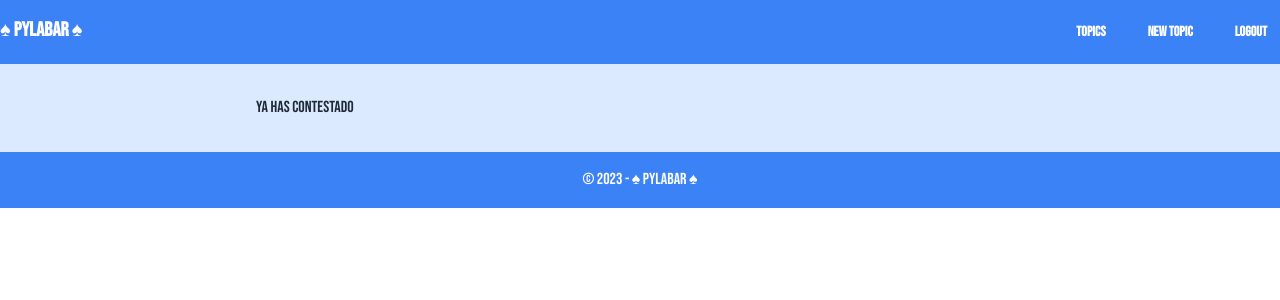
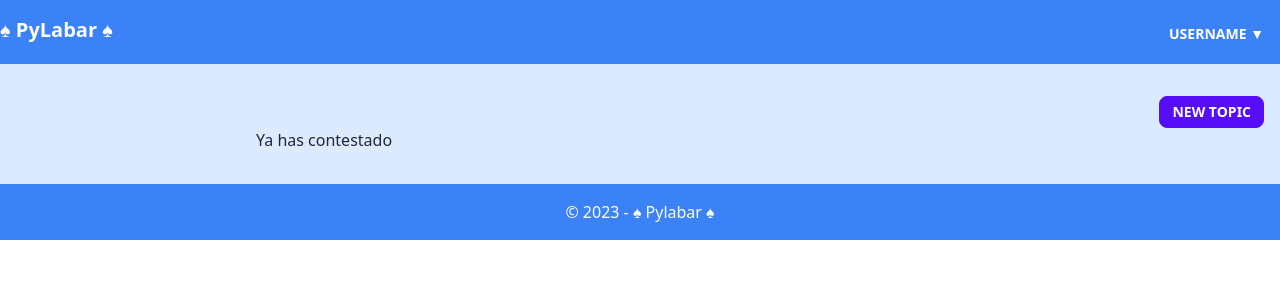
Before and after one commit to ThePhrontistery/py-labar, a Python web app: template templates/rating.html in a window 1280 px wide. Shown: the top 300 px of the page. Run offline with Jinja, Linux system fonts and the light colour scheme; the template is opened without the code that fills it, so the values that code supplies are empty; some libraries are stand-ins or nearby versions.

Commit message:
cambios navbar

```diff
--- a/app/business/users/controllers/user.py
+++ b/app/business/users/controllers/user.py
@@ -42,3 +42,7 @@ async def register(username: str = Form(...), email: str = Form(...), password:
     create_user_request = CreateUserRequest(username=username, email=email, password=password)
     await user_service.create_user(create_user_request)
     return RedirectResponse(url="/", status_code=302)
+
+@router.get("/", name="logout_user")
+async def logout_user(request: Request):
+    return templates.TemplateResponse("index.html", {"request": request})
--- a/templates/base.html
+++ b/templates/base.html
@@ -1,39 +1,77 @@
-<!doctype html>
+<!DOCTYPE html>
 <html lang="en" data-theme="light">
   <head>
-    <meta charset="UTF-8">
-    <meta name="viewport" content="width=device-width, initial-scale=1.0">
-    <link rel="shortcut icon" href="{{ url_for('static', path='/favicon.ico') }}">
+    <meta charset="UTF-8" />
+    <meta name="viewport" content="width=device-width, initial-scale=1.0" />
+    <link
+      rel="shortcut icon"
+      href="{{ url_for('static', path='/favicon.ico') }}"
+    />
     <title>♠ PyLabar</title>
     <script src="https://unpkg.com/htmx.org"></script>
-    <link href="https://cdn.jsdelivr.net/npm/daisyui@2.51.2/dist/full.css" rel="stylesheet" type="text/css" />
+    <link
+      href="https://cdn.jsdelivr.net/npm/daisyui@2.51.2/dist/full.css"
+      rel="stylesheet"
+      type="text/css"
+    />
     <script src="https://cdn.tailwindcss.com"></script>
-    <link href="https://fonts.googleapis.com/css2?family=Bebas+Neue&display=swap" rel="stylesheet">
+    <link
+      href="https://fonts.googleapis.com/css2?family=Bebas+Neue&display=swap"
+      rel="stylesheet"
+    />
     <style>
-        body {
-            font-family: 'Bebas Neue', sans-serif;
+      .dropdown {
+        position: relative;
+        display: inline-block;
       }
 
-        fieldset {
-            border: 1px solid rgb(19, 171, 219);
-            padding: 20px;
-            margin-bottom: 20px; /* Adds bottom space */
+      .dropdown-content {
+        display: none;
+        position: absolute;
+        background-color: #fff; /* Color de fondo del desplegable */
+        box-shadow: 0 4px 6px rgba(0, 0, 0, 0.1);
+        z-index: 1;
       }
 
-        legend {
-            font-weight: bold;
-            font-size: 1.2em;
+      .dropdown:hover .dropdown-content {
+        display: block;
       }
 
-        .bordered {
-            border: solid rgb(19, 171, 219) 2px;
-            border-radius: 20px;
+      .dropdown-btn {
+        color: #fff; /* Texto en blanco */
+        border-radius: 5px; /* Bordes redondeados */
+        padding: 10px 15px; /* Espaciado interno */
+        cursor: pointer;
+        transition: background-color 0.3s, color 0.3s;
       }
 
-        .tr_index{
-            border: 1px solid rgb(19, 171, 219);
-            border-style: solid;
-            border-color: #0174B3;
+      .dropdown-btn:hover {
+        background-color: #0056b3; /* Fondo más oscuro al pasar el mouse */
+      }
+
+      .center-btn {
+        text-align: center;
+      }
+
+      .bordered-dropdown {
+        padding: 10px;
+      }
+
+      .bordered-dropdown a {
+        text-decoration: none;
+        color: #333;
+        padding: 10px;
+        display: block;
+        transition: color 0.3s;
+      }
+
+      .bordered-dropdown a:hover {
+        color: #007bff;
+        background-color: transparent;
+      }
+
+      .blue-text {
+        color: rgb(59 130 246 / var(--tw-bg-opacity));
       }
     </style>
   </head>
@@ -43,24 +81,35 @@
       <div class="container mx-auto flex justify-between">
         <h1 class="text-xl font-bold pylabartitle">♠ PyLabar ♠</h1>
         <nav class="flex items-center gap-4">
-                <a href="/" class="btn btn-sm btn-ghost">Topics</a>
-                <a href="/newtopic" class="btn btn-sm btn-ghost">New Topic</a>
-                <a href="/logout" class="btn btn-sm btn-ghost">Logout</a>
+          <div class="dropdown">
+            <button class="btn btn-sm btn-ghost dropdown-btn">
+              Username &#9660;
+            </button>
+            <i class="fas fa-caret-down"></i>
+            <div class="dropdown-content bordered-dropdown">
+              <a
+                href="{{ url_for('logout_user') }}"
+                class="btn btn-sm btn-ghost center-btn blue-text"
+                >Logout</a
+              >
+            </div>
+          </div>
         </nav>
       </div>
     </header>
 
     <main class="container mx-auto px-4 py-8">
+      <nav class="flex items-center gap-4">
+        <a href="/newtopic" class="btn btn-sm btn-primary ml-auto">New Topic</a>
+      </nav>
       <div class="mx-auto max-w-screen-md">
-            <div class="w-full mx-auto">
-                {% block content %}{% endblock %}
-            </div>
+        <div class="w-full mx-auto">{% block content %}{% endblock %}</div>
       </div>
     </main>
 
     <footer class="bg-blue-500 text-white py-4 mt-auto">
       <div class="container mx-auto">
-            <p class="text-center">&copy;  2023 - ♠ Pylabar ♠</p>
+        <p class="text-center">&copy; 2023 - ♠ Pylabar ♠</p>
       </div>
     </footer>
   </body>
```
Lines whose indentation alone changed are shown as unchanged.
